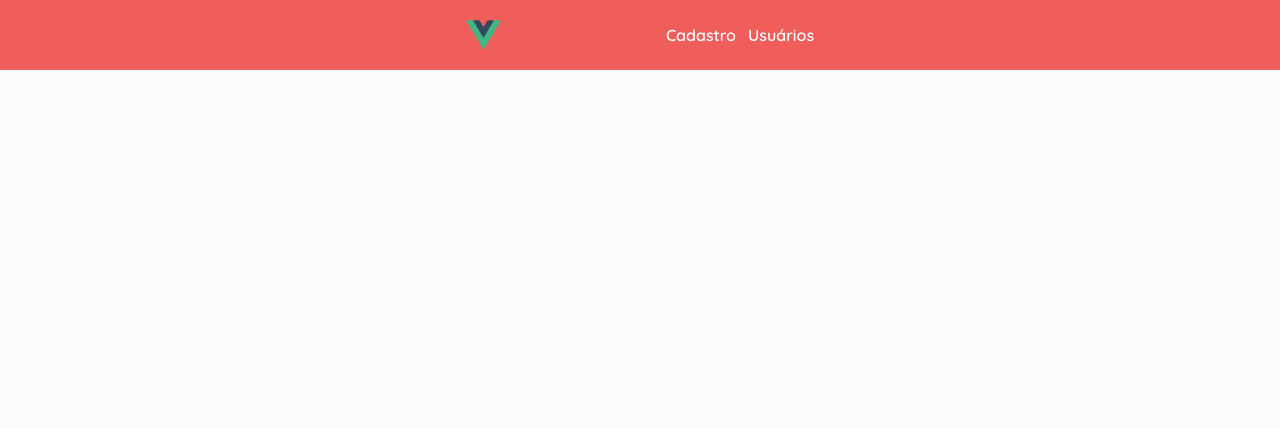
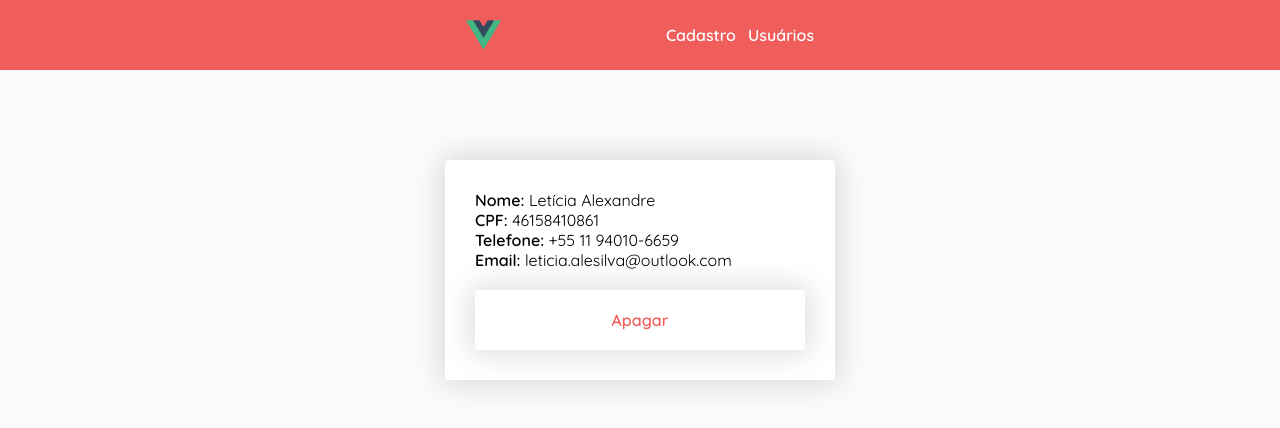
Before and after one commit to leticiafrontend/register-vue, a Vue app: page /users in a window 1280 px wide. Shown: the top 428 px of the page. Built offline with nearby package versions, Linux system fonts and the light colour scheme.

Commit message:
:lipstick: - Creating page users e box users component

```diff
--- a/public/index.html
+++ b/public/index.html
@@ -1,17 +1,19 @@
 <!DOCTYPE html>
-<html lang="">
+<html lang="pt-br">
+
 <head>
   <meta charset="utf-8">
   <meta http-equiv="X-UA-Compatible" content="IE=edge">
   <meta name="viewport" content="width=device-width,initial-scale=1.0">
   <link rel="icon" href="<%= BASE_URL %>favicon.ico">
-    <title><%= htmlWebpackPlugin.options.title %></title>
+  <title>Cadastro Vue</title>
 </head>
+
 <body>
   <noscript>
-      <strong>We're sorry but <%= htmlWebpackPlugin.options.title %> doesn't work properly without JavaScript enabled. Please enable it to continue.</strong>
+    <strong>Lamentamos, mas esse site não funciona corretamente sem o JavaScript habilitado. Ative-o para continuar.</strong>
   </noscript>
   <div id="app"></div>
-    <!-- built files will be auto injected -->
 </body>
+
 </html>
--- /dev/null
+++ b/src/components/BoxUsers.vue
@@ -0,0 +1,62 @@
+<template>
+  <div class="users">
+    <div class="box-user">
+        <p>Nome: <span>Letícia Alexandre</span></p>
+        <p>CPF: <span>46158410861</span></p>
+        <p>Telefone: <span>+55 11 94010-6659</span></p>
+        <p>Email: <span>leticia.alesilva@outlook.com</span></p>
+        <button type="submit">Apagar</button>
+      </div>
+  </div>
+</template>
+
+<script>
+export default {
+  name: 'BoxUsers'
+}
+</script>
+
+<style>
+.users{
+  display: flex;
+  flex-direction: column;
+  row-gap: 20px;
+  column-gap: 20px;
+  margin: 20px 0;
+}
+
+.box-user{
+  background-color: #fff;
+  box-shadow: 0px 0px 30px 4px rgb(0 0 0 / 14%);
+  padding: 30px;
+  border-radius: 4px;
+}
+
+.box-user p{
+  font-weight: 600;
+}
+
+.box-user span{
+  font-weight: initial;
+}
+
+.box-user button{
+  width: 100%;
+  margin: 20px 0 0;
+  border: none;
+  background-color: #fff;
+  border-radius: 4px;
+  color: #F05E5C;
+  font-size: 16px;
+  padding: 20px 0;
+  box-shadow: 0px 0px 30px 4px rgb(0 0 0 / 14%);
+  font-weight: 600;
+  cursor: pointer;
+  transition: background-color .4s ease-in-out;
+}
+
+.box-user button:hover{
+  background-color: #FDEFEE;
+  box-shadow: 0px 0px 30px 4px rgb(0 0 0 / 20%);
+}
+</style>
--- a/src/views/Users.vue
+++ b/src/views/Users.vue
@@ -0,0 +1,17 @@
+<template>
+  <div class="users">
+    <BoxUsers />
+  </div>
+</template>
+
+<script>
+
+import BoxUsers from '@/components/BoxUsers.vue'
+
+export default {
+  name: 'Users',
+  components: {
+    BoxUsers
+  }
+}
+</script>
```
Lines whose indentation alone changed are shown as unchanged.
